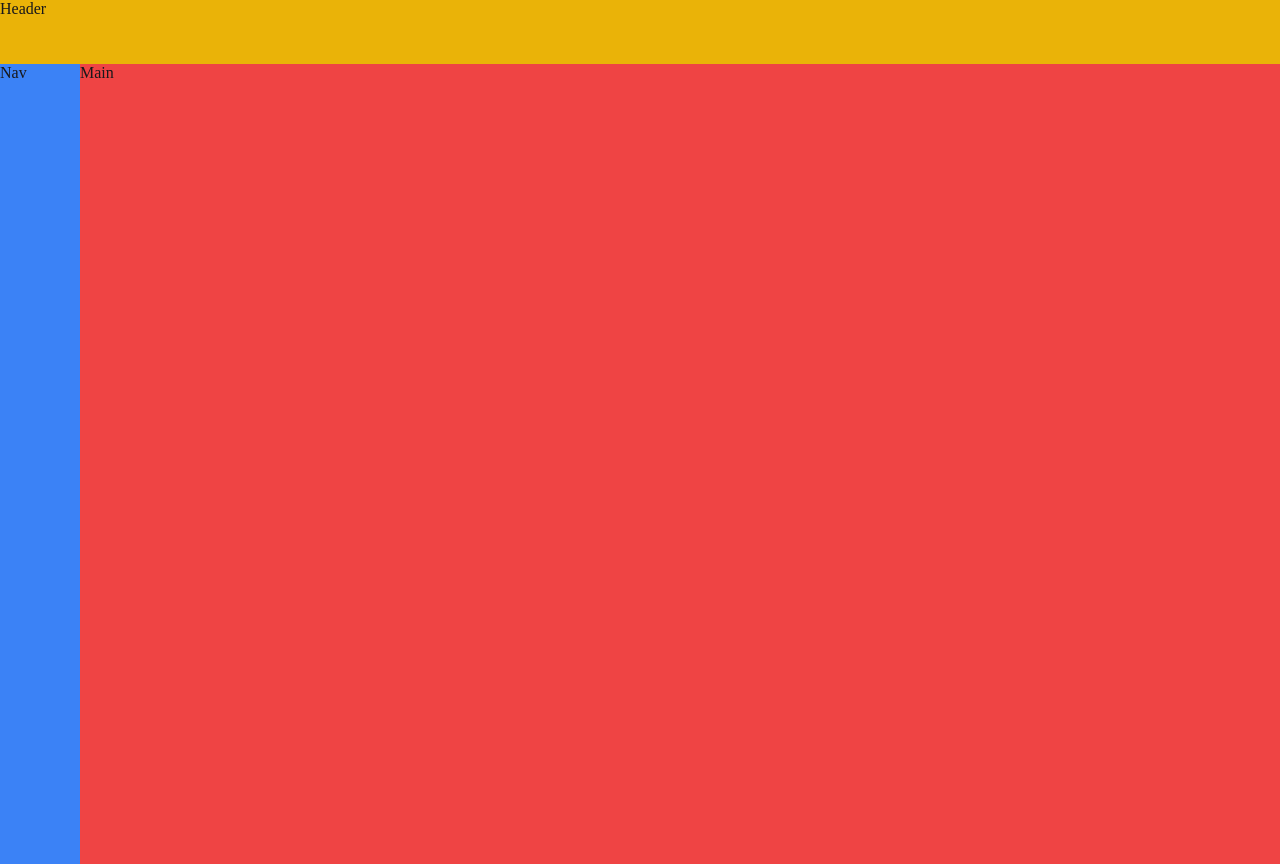
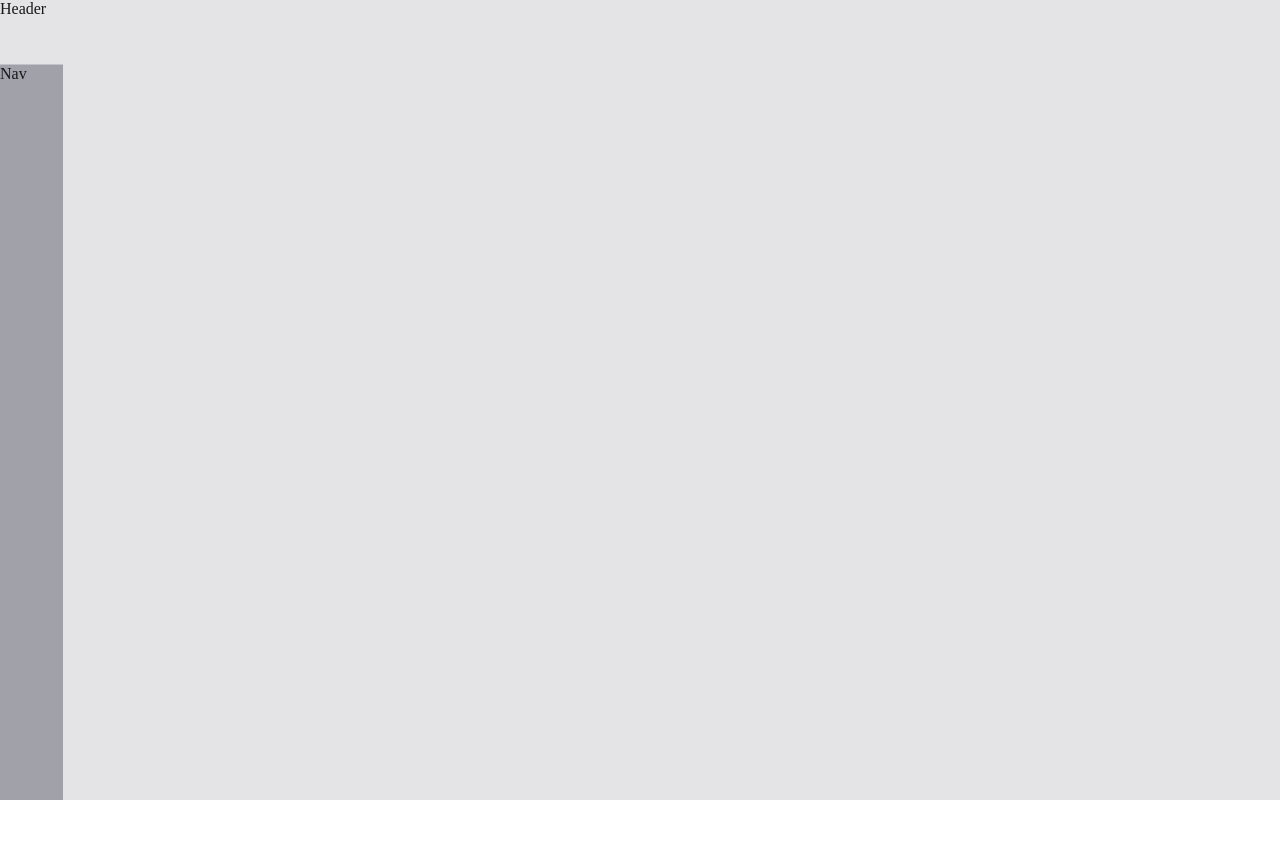
Before and after one commit to waylonturbes/what-is-next, a React (Vite) app: page / in a window 1280 px wide. After the commit the page ends 800 px from the top, so only its background shows below. Built offline with nearby package versions, Linux system fonts and the light colour scheme.

Commit message:
feat: modularize app layout comp and adjust styles

```diff
--- /dev/null
+++ b/src/components/HeaderBar.tsx
@@ -0,0 +1,10 @@
+/** Header for the `<AppLayout>` */
+function HeaderBar() {
+  return (
+    <header className="sticky top-0 display-none border-b-1 border-zinc-3 dark:border-zinc-7 sm:display-block sm:w-full sm:h-[calc(4rem-1px)]">
+      Header
+    </header>
+  );
+}
+
+export default HeaderBar;
--- /dev/null
+++ b/src/components/NavBar.tsx
@@ -0,0 +1,10 @@
+/** Nav for the `<AppLayout>` */
+function NavBar() {
+  return (
+    <nav className="sticky bottom-0 w-full h-16 order-last border-t-1 bg-zinc-4 border-zinc-3 dark:bg-zinc-9 dark:border-zinc-7 sm:top-16 sm:left-0 sm:min-h-[calc(100vh-4rem)] sm:w-[calc(4rem-1px)] sm:order-none sm:border-r-1 sm:border-t-0">
+      Nav
+    </nav>
+  );
+}
+
+export default NavBar;
--- a/src/index.css
+++ b/src/index.css
@@ -5,7 +5,7 @@
   color: #18181b; /* zinc.900 */
   display: flex;
   flex-wrap: wrap;
-  height: 100vh;
+  min-height: 100vh;
 }
 
 @media (prefers-color-scheme: dark) {
--- a/src/layouts/AppLayout.tsx
+++ b/src/layouts/AppLayout.tsx
@@ -1,14 +1,19 @@
 import React from "react";
 import { Outlet } from "react-router-dom";
 
+import NavBar from "../components/NavBar";
+import HeaderBar from "../components/HeaderBar";
+
+/** Layout for the entire application. Provides a way for users to navigate */
 function AppLayout() {
   return (
     <React.Fragment>
-      <header className="w-full h-16 bg-yellow-5">Header</header>
-      <nav className="w-20 bg-blue-5 h-full">Nav</nav>
-      <main className="bg-red-5 h-full flex-1">
-        Main
-        <Outlet />
+      <HeaderBar />
+      <NavBar />
+      <main className="flex-1 min-h-[calc(100vh-4rem)] sm:left-16">
+        <div className="flex-1 h-full max-w-7xl mx-auto">
+          <Outlet />
+        </div>
       </main>
     </React.Fragment>
   );
```
